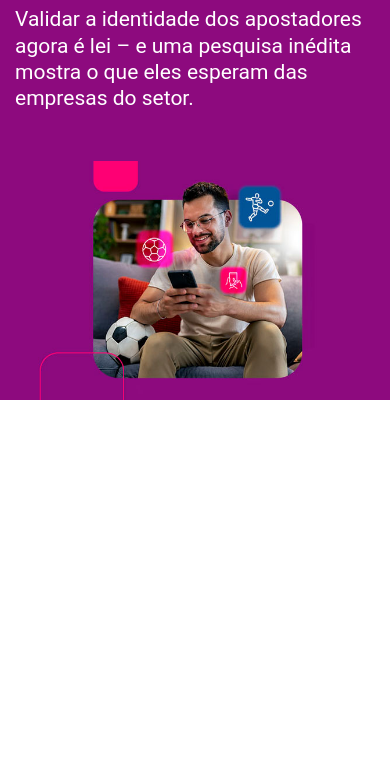
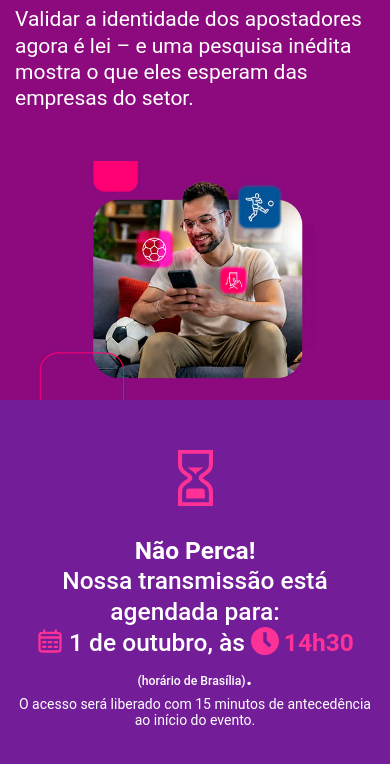
Before and after one commit to Gbrlbrgm/Serasa-Experien-Clone, a plain HTML site: page index.html in a window 390 px wide. Shown: the part 376-1140 px from the top of the page. Before the commit the page ends 844 px from the top, so only its background shows below. Drawn offline with nearby package versions, Linux system fonts and the light colour scheme.

Commit message:
Criação middlesection e inserção de animação da ampulheta - estilização e responsivo

```diff
--- /dev/null
+++ b/assets/css/animation.css
@@ -0,0 +1,41 @@
+.hourglass{
+    display:block;
+    background: #741d98;
+    margin:3em auto;
+    width:2.5em;
+    height:4em;
+    animation:hourglass 2s linear infinite;
+    margin: 0 0 30px 0;
+}
+
+.outer{
+    fill: #fe3196;
+}
+
+.middle{
+    fill: #741d98;
+}
+
+@keyframes hourglass{
+    0%{
+        transform:rotate(0deg);
+        box-shadow:
+            inset #fe3196 0 -0em 0 0,
+            inset #741d98 0 -2em 0 0,
+            inset #fe3196 0 -4em 0 0;
+    }
+    80%{
+        transform:rotate(0deg);
+        box-shadow:
+            inset #fe3196 0 -2em 0 0,
+            inset #741d98 0 -2em 0 0,
+            inset #fe3196 0 -2em 0 0;
+    }
+    100%{
+        transform:rotate(180deg);
+        box-shadow:
+            inset #fe3196 0 -2em 0 0,
+            inset #741d98 0 -2em 0 0,
+            inset #fe3196 0 -2em 0 0;
+    }
+}
--- a/assets/css/global.css
+++ b/assets/css/global.css
@@ -22,3 +22,17 @@ img {
     grid-template-columns: 1fr 1fr;
     padding: 0 15px;
 }
+
+.smallText {
+    font-size: 0.5em;
+}
+
+.highlightedText {
+    color: #fe3196;
+    font-weight: 700;
+}
+
+.bi {
+    font-size: 4em;
+    color: #fe3196;
+}
--- /dev/null
+++ b/assets/css/icons.css
@@ -0,0 +1,26 @@
+.middlesection-info h5 svg {
+    color: #fe3196;
+    margin-bottom: 0.25em;
+    margin-right: 0.2em;
+}
+
+svg:not(:root).svg-inline--fa {
+    overflow: visible;
+}
+
+.svg-inline--fa.fa-w-16 {
+    width: 1em;
+}
+
+.svg-inline--fa {
+    display: inline-block;
+    font-size: inherit;
+    height: 1em;
+    overflow: visible;
+    vertical-align: -.125em;
+}
+
+svg {
+    overflow: hidden;
+    vertical-align: middle;
+}
--- /dev/null
+++ b/assets/css/middlesection.css
@@ -0,0 +1,43 @@
+@import "./animation.css";
+
+.content-middlesection {
+    width: 100%;
+    background-color: #741d98;
+}
+
+.middlesection-info {
+    display: flex;
+    flex-direction: column;
+    align-items: center;
+}
+
+.middlesection-container {
+    padding: 40px 0;
+    display: flex;
+    justify-content: center;
+    align-items: center;
+    flex-direction: column;
+}
+
+.middlesection-container h3 {
+    font-size: 1.75em;
+    line-height: 1.25em;
+}
+
+.middlesection-container h4, .middlesection-container h5 {
+    font-size: 1.75em;
+    line-height: 1.25em;
+    font-weight: 500;
+}
+
+.middlesection-container h6 {
+    font-size: 1em;
+    font-weight: 400;
+}
+
+@media (max-width: 1000px){
+    .middlesection-container {
+        text-align: center;
+        padding: 50px 15px;
+    }
+}
--- a/assets/css/style.css
+++ b/assets/css/style.css
@@ -1,3 +1,6 @@
+@import url("https://cdn.jsdelivr.net/npm/bootstrap-icons@1.11.3/font/bootstrap-icons.min.css");
+@import "./icons.css";
 @import "./global.css";
 @import "./header.css";
 @import "./webinar.css";
+@import "./middlesection.css";
--- a/assets/css/webinar.css
+++ b/assets/css/webinar.css
@@ -1,6 +1,6 @@
 .content-webinar {
     background-color: #8d0a7e;
-    width: 100% !important;
+    width: 100%;
 }
 
 .webinar-info {
@@ -11,12 +11,12 @@
     gap: 15px;
 }
 
-.webinar-info h2 {
+.webinar-info h1 {
     line-height: 1.3;
     font-size: 2.75em;
 }
 
-.webinar-info h3 {
+.webinar-info h2 {
     font-weight: normal;
     font-size: 1.5em;
     line-height: 1.25em;
--- a/index.html
+++ b/index.html
@@ -1,5 +1,6 @@
 <!DOCTYPE html>
 <html lang="en">
+
 <head>
     <link rel="stylesheet" href="./assets/css/style.css">
     <meta charset="UTF-8">
@@ -7,6 +8,7 @@
     <title>Serasa Experian - A visão do apostador sobre a segurança das bets</title>
     <link rel="icon" href="./assets/img/favicon.png" type="image/x-icon">
 </head>
+
 <body>
     <header class="header-container container">
         <img src="./assets/img/topo_logo_Serasa.png" alt="Logo" class="logo-imagem">
@@ -15,15 +17,35 @@
         <div class="webinar-container container">
             <div class="webinar-info">
                 <img src="./assets/img/tit_webinar.png" alt="Webinar" class="webinar-img">
-                <h2>A visão do apostador sobre a segurança das bets</h2>
-                <h3>Validar a identidade dos apostadores agora é lei –
-                e uma pesquisa inédita mostra o que eles esperam das
-                empresas do setor.</h3>
+                <h1>A visão do apostador sobre a segurança das bets</h1>
+                <h2>Validar a identidade dos apostadores agora é lei –
+                    e uma pesquisa inédita mostra o que eles esperam das
+                    empresas do setor.</h2>
             </div>
             <div class="destaque-img">
                 <img class="img-destaque" src="./assets/img/img_destaque.jpg" alt="Imagem Webinar">
             </div>
         </div>
     </section>
+    <section class="content-middlesection">
+        <div class="middlesection-container container" id="nao-perca">
+            <div class="wrapper">
+                <svg class="hourglass" xmlns="http://www.w3.org/2000/svg" viewBox="0 0 120 206" preserveAspectRatio="none">
+                    <path class="middle" d="M120 0H0v206h120V0zM77.1 133.2C87.5 140.9 92 145 92 152.6V178H28v-25.4c0-7.6 4.5-11.7 14.9-19.4 6-4.5 13-9.6 17.1-17 4.1 7.4 11.1 12.6 17.1 17zM60 89.7c-4.1-7.3-11.1-12.5-17.1-17C32.5 65.1 28 61 28 53.4V28h64v25.4c0 7.6-4.5 11.7-14.9 19.4-6 4.4-13 9.6-17.1 16.9z"/>
+                    <path class="outer" d="M93.7 95.3c10.5-7.7 26.3-19.4 26.3-41.9V0H0v53.4c0 22.5 15.8 34.2 26.3 41.9 3 2.2 7.9 5.8 9 7.7-1.1 1.9-6 5.5-9 7.7C15.8 118.4 0 130.1 0 152.6V206h120v-53.4c0-22.5-15.8-34.2-26.3-41.9-3-2.2-7.9-5.8-9-7.7 1.1-2 6-5.5 9-7.7zM70.6 103c0 18 35.4 21.8 35.4 49.6V192H14v-39.4c0-27.9 35.4-31.6 35.4-49.6S14 81.2 14 53.4V14h92v39.4C106 81.2 70.6 85 70.6 103z"/>
+                </svg>
+            </div>
+            <div class="middlesection-info">
+                <h3>Não Perca!</h3>
+                <h4>Nossa transmissão está agendada para:</h4>
+                <h5><svg width="28px" height="28px" viewBox="0 0 24 24" fill="none" xmlns="http://www.w3.org/2000/svg" stroke="#fe3196"><g id="SVGRepo_bgCarrier" stroke-width="0"></g><g id="SVGRepo_tracerCarrier" stroke-linecap="round" stroke-linejoin="round"></g><g id="SVGRepo_iconCarrier"> <path d="M3 9H21M7 3V5M17 3V5M6 13H8M6 17H8M11 13H13M11 17H13M16 13H18M16 17H18M6.2 21H17.8C18.9201 21 19.4802 21 19.908 20.782C20.2843 20.5903 20.5903 20.2843 20.782 19.908C21 19.4802 21 18.9201 21 17.8V8.2C21 7.07989 21 6.51984 20.782 6.09202C20.5903 5.71569 20.2843 5.40973 19.908 5.21799C19.4802 5 18.9201 5 17.8 5H6.2C5.0799 5 4.51984 5 4.09202 5.21799C3.71569 5.40973 3.40973 5.71569 3.21799 6.09202C3 6.51984 3 7.07989 3 8.2V17.8C3 18.9201 3 19.4802 3.21799 19.908C3.40973 20.2843 3.71569 20.5903 4.09202 20.782C4.51984 21 5.07989 21 6.2 21Z" stroke="#fe3196" stroke-width="2" stroke-linecap="round" stroke-linejoin="round"></path> </g></svg>1 de outubro,</span>
+                às&nbsp;<svg width="28px" height="28px" viewBox="0 0 16 16" fill="none" xmlns="http://www.w3.org/2000/svg"><g id="SVGRepo_bgCarrier" stroke-width="0"></g><g id="SVGRepo_tracerCarrier" stroke-linecap="round" stroke-linejoin="round"></g><g id="SVGRepo_iconCarrier"> <path fill-rule="evenodd" clip-rule="evenodd" d="M8 16C12.4183 16 16 12.4183 16 8C16 3.58172 12.4183 0 8 0C3.58172 0 0 3.58172 0 8C0 12.4183 3.58172 16 8 16ZM7 3V8.41421L10.2929 11.7071L11.7071 10.2929L9 7.58579V3H7Z" fill="#fe3196"></path> </g></svg><span class="highlightedText">14h30</span>
+                <span class="smallText">(horário de Brasília)</span>.
+                </h5>
+                <h6>O acesso será liberado com 15 minutos de antecedência ao início do evento.</h6>
+            </div>
+        </div>
+    </section>
 </body>
+
 </html>
```
